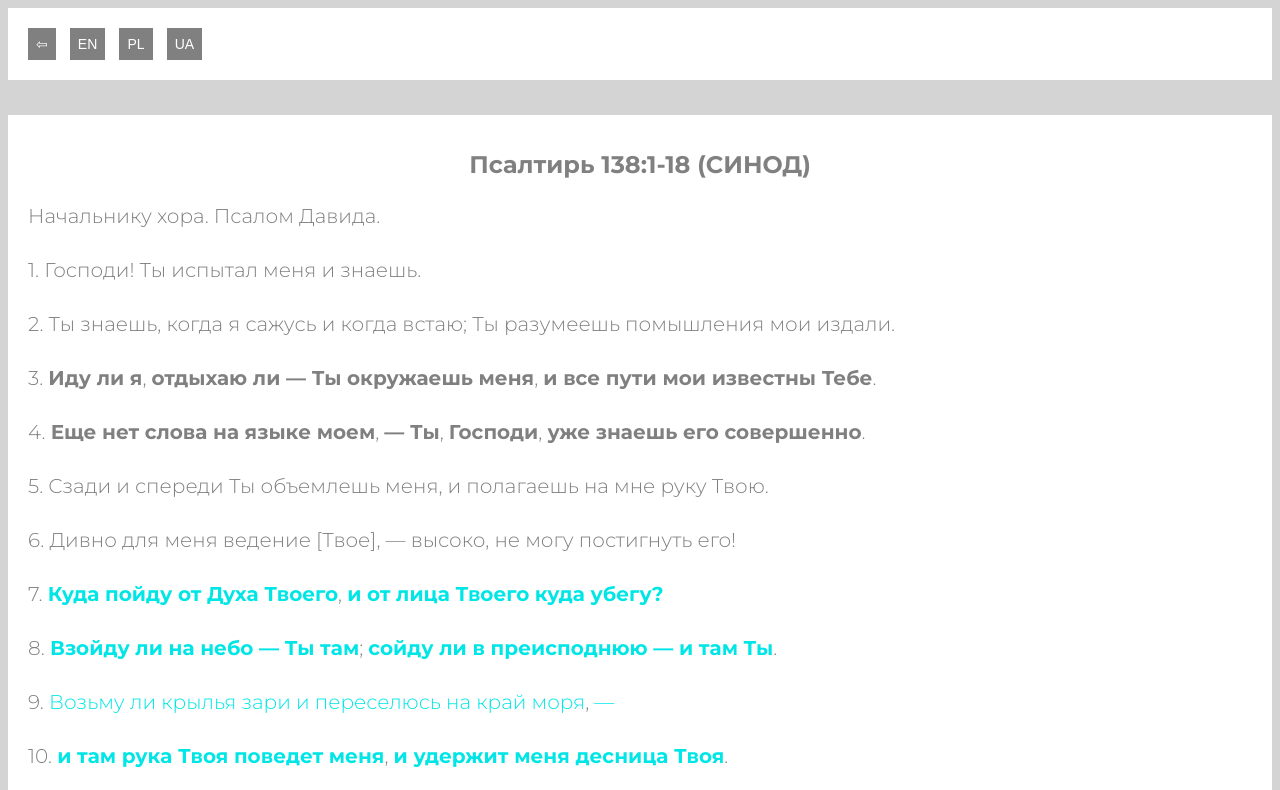
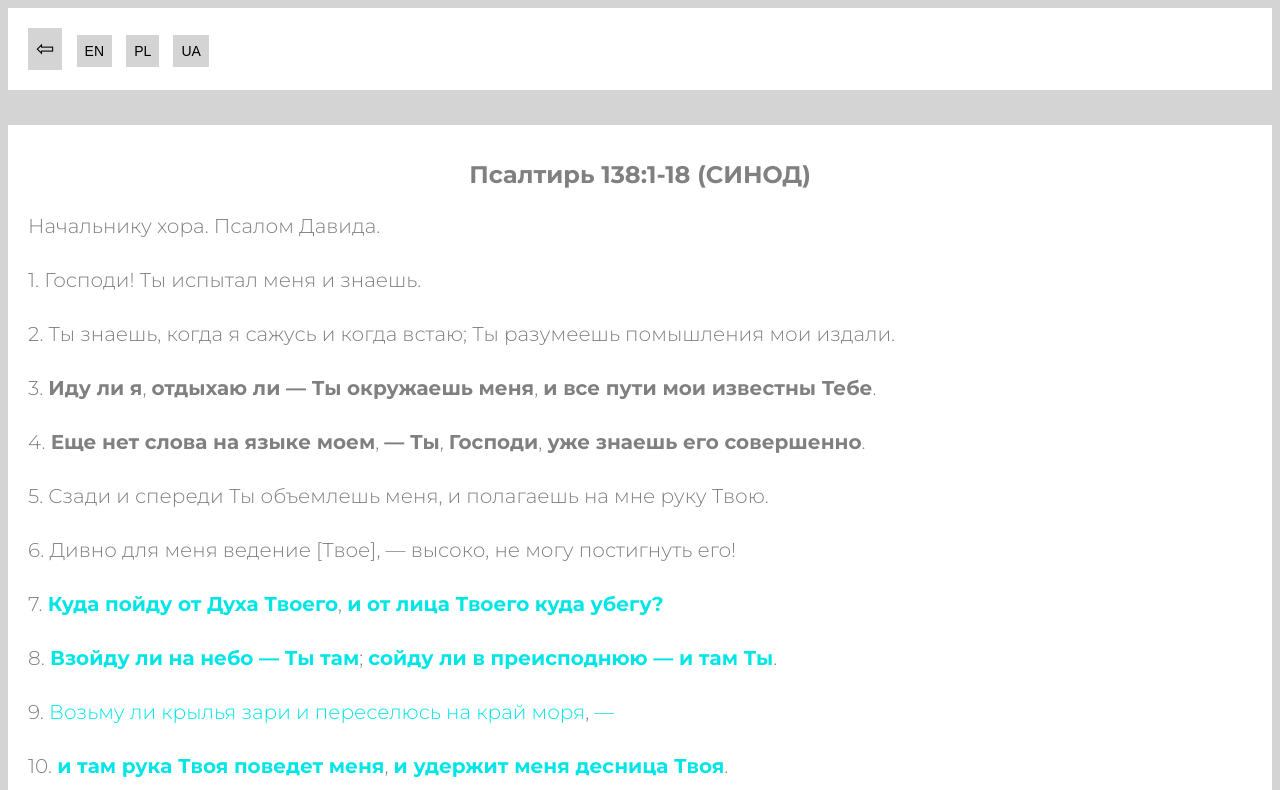
Before and after one commit to j-fullstack-d/Bible-Verses-white-grey--RU, a plain HTML site: page index.html in a window 1280 px wide. Shown: the top 790 px of the page. Drawn offline with Linux system fonts and the light colour scheme.

Commit message:
Updated section.css

```diff
--- a/css/section.css
+++ b/css/section.css
@@ -11,30 +11,27 @@
   padding: 5px;
 }
 
-.section__button--underscore {
-  color:hsl(0, 0%, 100%);
-  background-color: hsl(0, 0%, 50%);
+.section--bold {
+  font-weight: bold;
+}
+
+.section__button {
+  background-color: hsl(0, 0%, 83%);
   border-style: none;
   font-size: 14px;
   padding: 8px;
   margin: 5px;
-}
-
-.section--bold{
-  font-weight: bold;
-}
-
-.section__button {
-  background-color: hsl(0, 0%, 50%);
-  border-style: none;
-  font-size: 14px;
-  padding: 8px;
-  margin: 5px;
+  cursor: context-menu;
 }
 
 .section__button--link {
-  color: hsl(0, 0%, 100%);
+  color: hsl(0, 0%, 0%);
   text-decoration: none;
+  cursor: context-menu;
+}
+
+.section__button--size {
+  font-size: 22px;
 }
 
 .section__video--paragraph {
```
